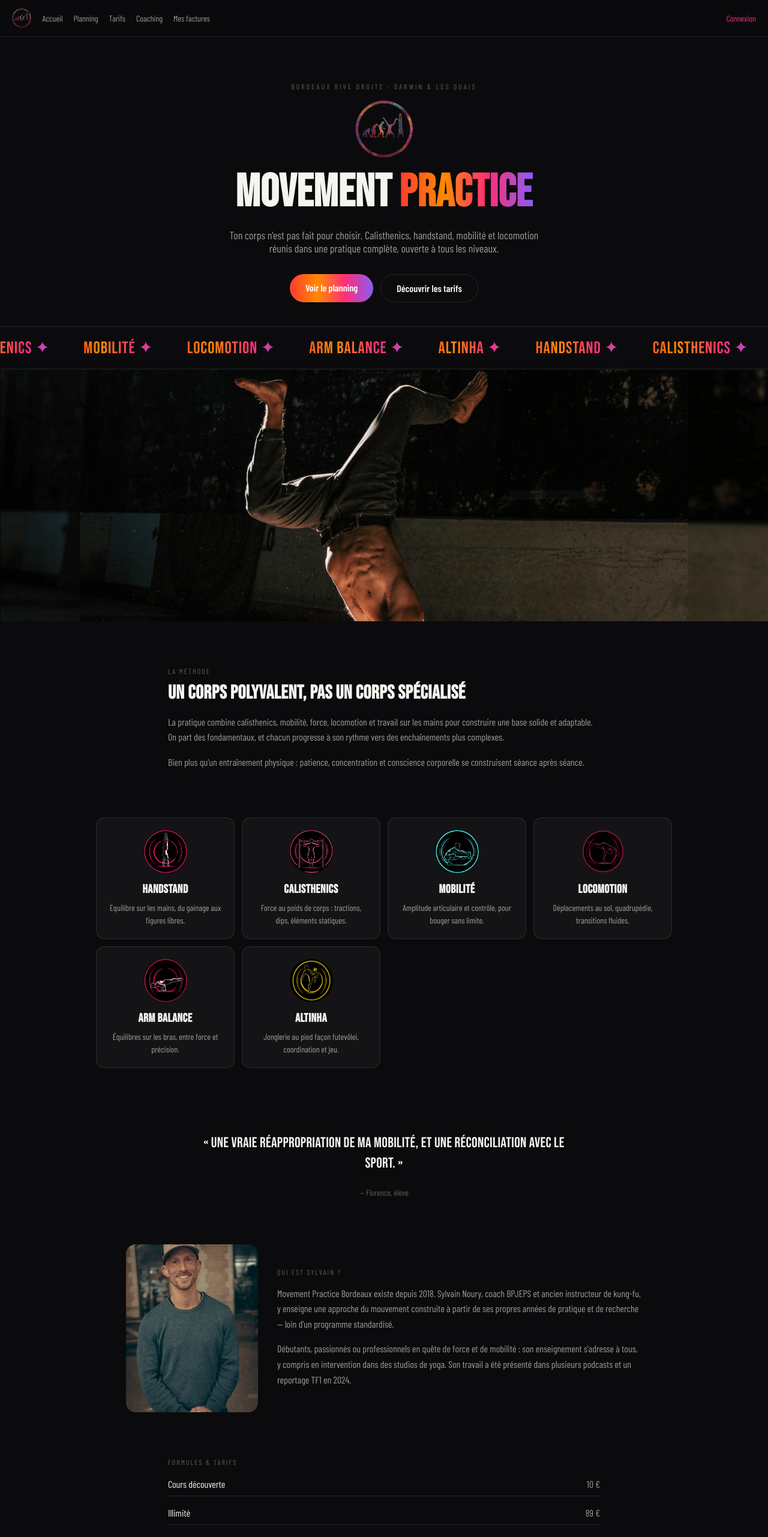
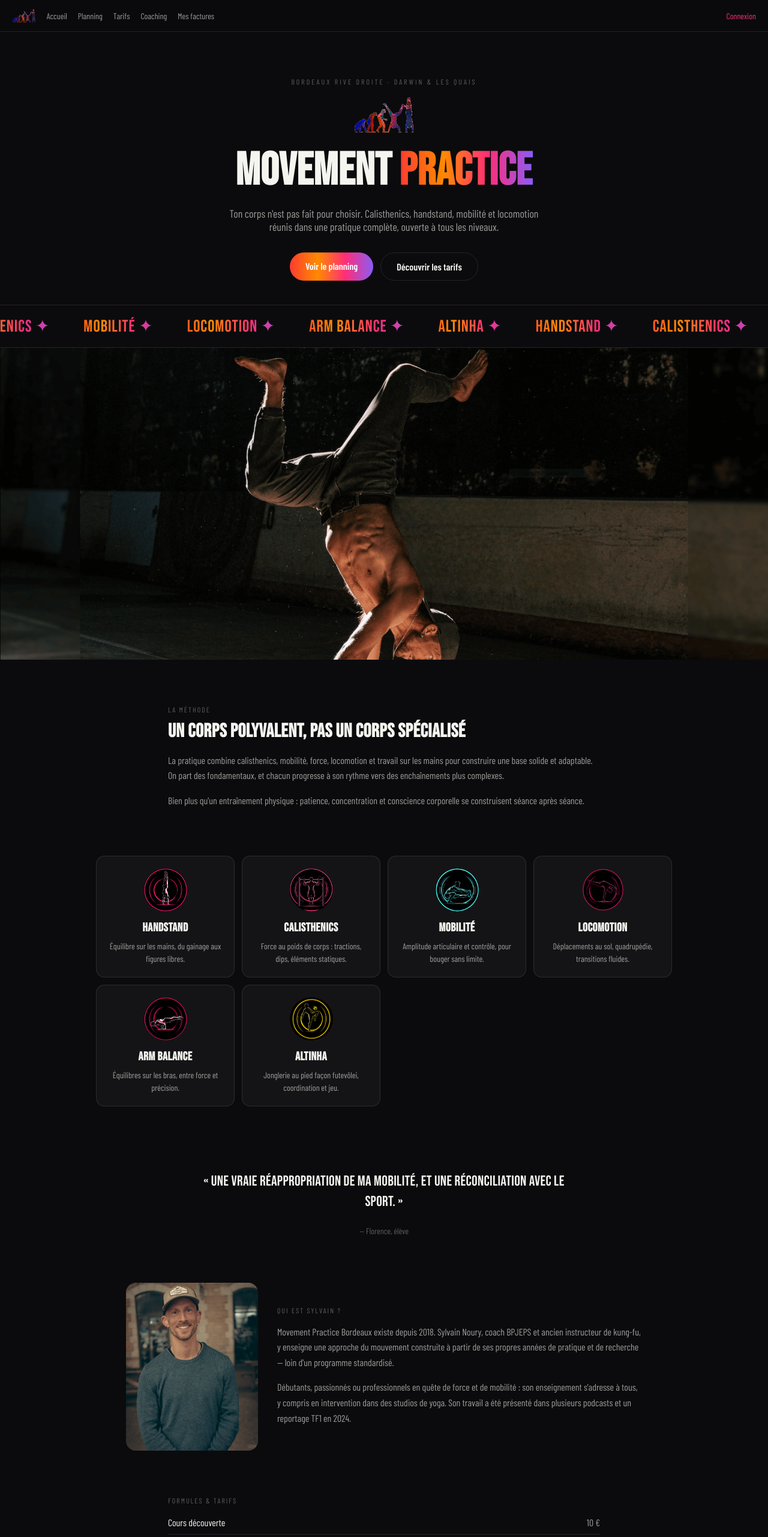
Before and after one commit to MovementPracticeBordeaux/mpb-booking, a Next.js app: page / in a window 1280 px wide. Shown: the top 2563 px of the page at 60% size. Built offline with nearby package versions, Linux system fonts and the light colour scheme; no server answers; a web font is replaced by a local one.

Commit message:
Fix: logo horizontal sans cercle, recadrage photo action et portrait

```diff
--- a/app/layout.tsx
+++ b/app/layout.tsx
@@ -36,7 +36,7 @@ export default async function RootLayout({ children }: { children: React.ReactNo
           position: 'sticky', top: 0, background: 'rgba(11,11,13,0.9)', backdropFilter: 'blur(6px)', zIndex: 10,
         }}>
           <a href="/" style={{ display: 'flex', alignItems: 'center' }}>
-            <img src="/logo.png" alt="Movement Practice Bordeaux" style={{ height: 32 }} />
+            <img src="/logo.png" alt="Movement Practice Bordeaux" style={{ height: 24 }} />
           </a>
           {LIENS.map((l) => (
             <a key={l.href} href={l.href} style={{ color: COULEURS.texteAtt, textDecoration: 'none' }}>{l.label}</a>
--- a/app/page.tsx
+++ b/app/page.tsx
@@ -38,7 +38,7 @@ export default function AccueilPage() {
         <img
           src="/logo.png"
           alt="Movement Practice Bordeaux"
-          style={{ height: 96, margin: '0 auto 20px', display: 'block' }}
+          style={{ height: 64, margin: '0 auto 24px', display: 'block' }}
         />
         <h1 style={{ fontFamily: POLICE_DISPLAY, fontSize: 'clamp(32px, 9vw, 76px)', lineHeight: 1.02, letterSpacing: 0.5, margin: '0 0 20px', whiteSpace: 'nowrap' }}>
           MOVEMENT <span style={GRADIENT_TEXTE}>PRACTICE</span>
@@ -73,11 +73,11 @@ export default function AccueilPage() {
       </div>
 
       {/* PHOTO D'ACTION */}
-      <div style={{ maxHeight: 420, overflow: 'hidden' }}>
+      <div style={{ maxHeight: 520, overflow: 'hidden' }}>
         <img
           src="/sylvain-handstand-spot.png"
           alt="Handstand en pratique du mouvement à Bordeaux"
-          style={{ width: '100%', display: 'block', objectFit: 'cover', objectPosition: 'center 30%' }}
+          style={{ width: '100%', display: 'block', objectFit: 'cover', objectPosition: 'center 62%' }}
         />
       </div>
 
@@ -124,7 +124,7 @@ export default function AccueilPage() {
         <img
           src="/sylvain-portrait.jpg"
           alt="Sylvain Noury, coach Movement Practice Bordeaux"
-          style={{ width: 220, height: 280, objectFit: 'cover', borderRadius: 16, flexShrink: 0 }}
+          style={{ width: 220, height: 280, objectFit: 'cover', objectPosition: 'center 10%', borderRadius: 16, flexShrink: 0 }}
         />
         <div style={{ flex: 1, minWidth: 260 }}>
           <p style={{ fontSize: 12, letterSpacing: 2, color: COULEURS.texteFaible, marginBottom: 10 }}>QUI EST SYLVAIN ?</p>
```
Also changed, not shown: public/logo.png.
